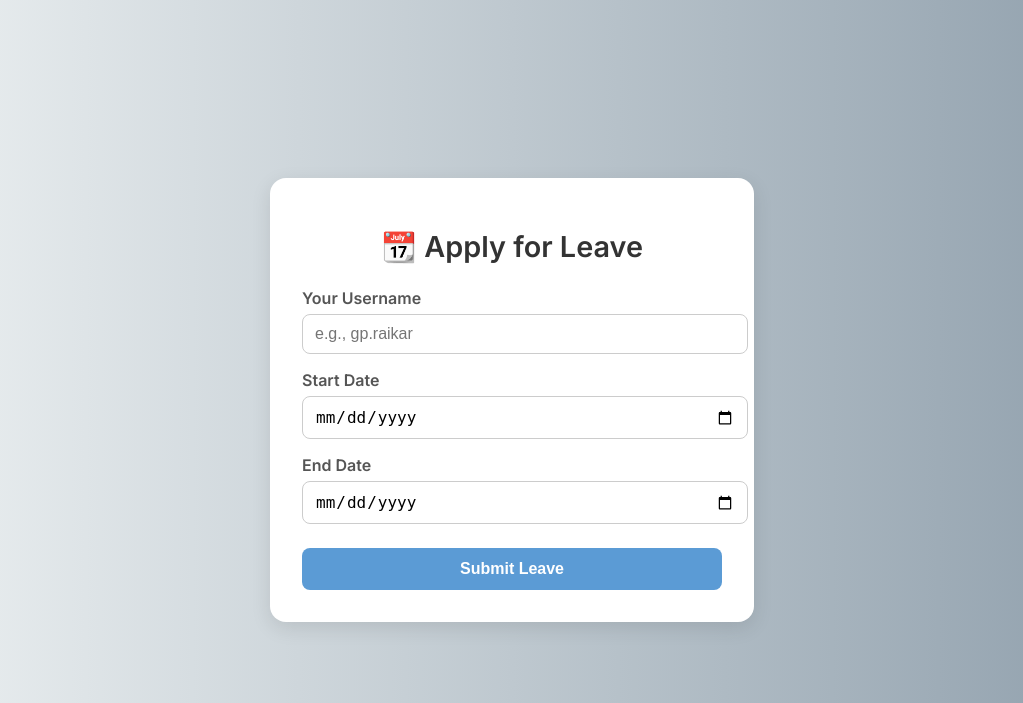
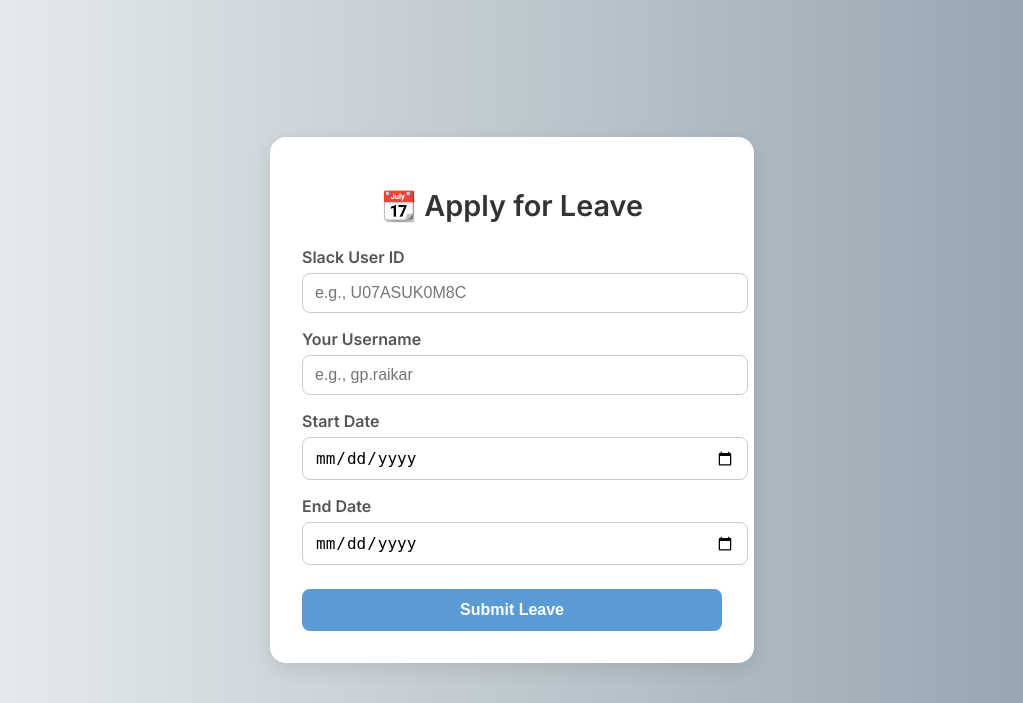
Before and after one commit to GPRaikar/Attendance-Tracker-Backend, a Flask app: page /applyleave in a window 1280 px wide. Shown: the top 703 px of the page, without its empty margins (128-1151 px from the left). Run offline with Flask 3, Linux system fonts and the light colour scheme.

Commit message:
changed applyleave page

```diff
--- a/app.py
+++ b/app.py
@@ -11,6 +11,7 @@ from datetime import datetime
 from threading import Thread
 from collections import defaultdict  # <-- make sure this import is present
 from dateutil import parser         # <-- also ensure this is imported
+from datetime import datetime, timedelta
 
 app = Flask(__name__, static_folder='static', template_folder='templates')
 
@@ -151,17 +152,15 @@ def calendar_view():
     return render_template("calendar.html")
 
 
-
-from datetime import datetime, timedelta
-
 @app.route("/applyleave", methods=["GET", "POST"])
 def apply_leave():
     if request.method == "POST":
+        user_id = request.form.get("user_id")
         username = request.form.get("username")
         start_date_str = request.form.get("start_date")
         end_date_str = request.form.get("end_date")
 
-        if not username or not start_date_str or not end_date_str:
+        if not user_id or not username or not start_date_str or not end_date_str:
             return render_template("applyleave.html", message="❌ All fields are required.")
 
         try:
@@ -171,11 +170,10 @@ def apply_leave():
             if end_date < start_date:
                 return render_template("applyleave.html", message="❌ End date cannot be before start date.")
 
-            # Save leave entry for each day in range
             current_date = start_date
             while current_date <= end_date:
                 item = {
-                    "user_id": f"manual-{username}",
+                    "user_id": user_id,
                     "username": username,
                     "status": "On Leave",
                     "timestamp": f"{current_date.isoformat()}T00:00:00Z"
@@ -192,6 +190,7 @@ def apply_leave():
     return render_template("applyleave.html")
 
 
+
 @app.route("/")
 def homepage():
     return render_template("home.html")
--- a/templates/applyleave.html
+++ b/templates/applyleave.html
@@ -1,3 +1,4 @@
+<!-- templates/applyleave.html -->
 <!DOCTYPE html>
 <html lang="en">
 <head>
@@ -11,6 +12,9 @@
   <div class="card">
     <h1>📆 Apply for Leave</h1>
     <form method="POST" action="/applyleave">
+      <label for="user_id">Slack User ID</label>
+      <input type="text" id="user_id" name="user_id" required placeholder="e.g., U07ASUK0M8C" />
+
       <label for="username">Your Username</label>
       <input type="text" id="username" name="username" required placeholder="e.g., gp.raikar" />
 
```
